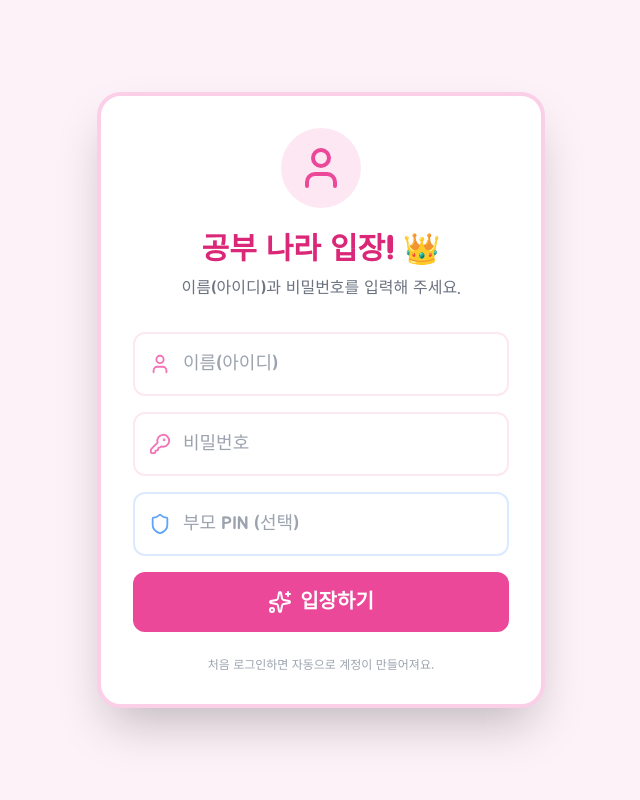
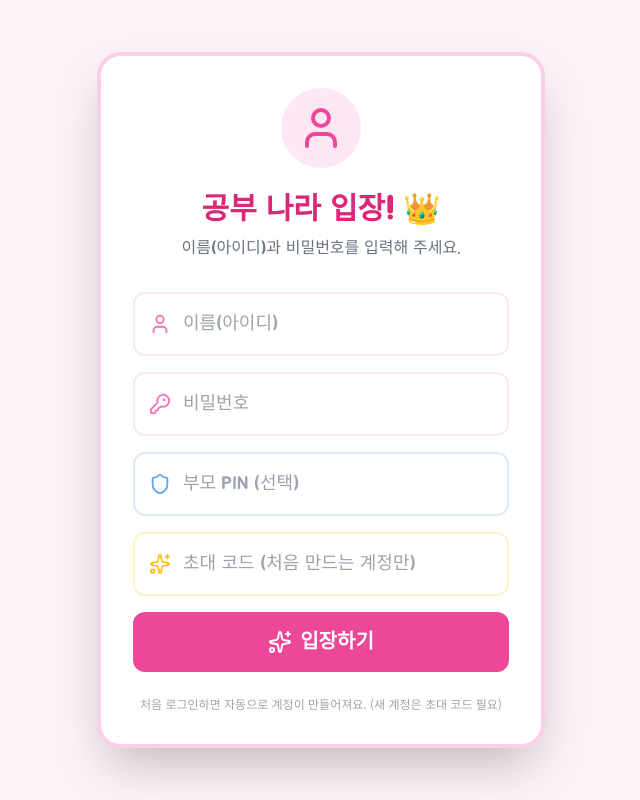
Before and after one commit to cojay80/study-homepage, a React (Vite) app in the folder client/: page /login in a window 1280 px wide. Shown: the whole page, without its empty margins (319-959 px from the left). Built offline with nearby package versions, Linux system fonts and the light colour scheme.

Commit message:
Require invite code for new account registration
Public deployment means anyone with the URL could otherwise self-register
and consume the Gemini API quota via AI English Talk. Existing logins are
unaffected; only new account creation now checks REGISTRATION_CODE.

```diff
--- a/client/src/pages/Login.jsx
+++ b/client/src/pages/Login.jsx
@@ -8,6 +8,7 @@ const Login = () => {
   const [username, setUsername] = useState('');
   const [password, setPassword] = useState('');
   const [parentPin, setParentPin] = useState('');
+  const [inviteCode, setInviteCode] = useState('');
   const [loading, setLoading] = useState(false);
   const [error, setError] = useState('');
 
@@ -24,7 +25,7 @@ const Login = () => {
     const res = await fetch('/api/v1/auth/register', {
       method: 'POST',
       headers: { 'Content-Type': 'application/json' },
-      body: JSON.stringify({ username, password, parent_pin: parentPin || undefined }),
+      body: JSON.stringify({ username, password, parent_pin: parentPin || undefined, invite_code: inviteCode || undefined }),
     });
     return res;
   };
@@ -118,6 +119,19 @@ const Login = () => {
             />
           </div>
 
+          <div className="relative">
+            <Sparkles className="absolute left-4 top-1/2 -translate-y-1/2 text-amber-400" size={22} />
+            <input
+              type="text"
+              value={inviteCode}
+              onChange={(e) => setInviteCode(e.target.value)}
+              placeholder="초대 코드 (처음 만드는 계정만)"
+              className="w-full pl-12 pr-4 py-4 rounded-xl border-2 border-amber-100 text-lg focus:border-amber-400 outline-none"
+              autoComplete="off"
+              disabled={loading}
+            />
+          </div>
+
           <button
             type="submit"
             className="bg-pink-500 text-white py-4 rounded-xl font-bold text-xl hover:bg-pink-600 transition-colors flex items-center justify-center gap-2 disabled:opacity-60"
@@ -135,7 +149,7 @@ const Login = () => {
         )}
 
         <div className="mt-6 text-xs text-gray-400 font-body">
-          처음 로그인하면 자동으로 계정이 만들어져요.
+          처음 로그인하면 자동으로 계정이 만들어져요. (새 계정은 초대 코드 필요)
         </div>
       </div>
     </div>
```
Also changed, not shown: 2 other files (tests, documents, lock files or other folders).
